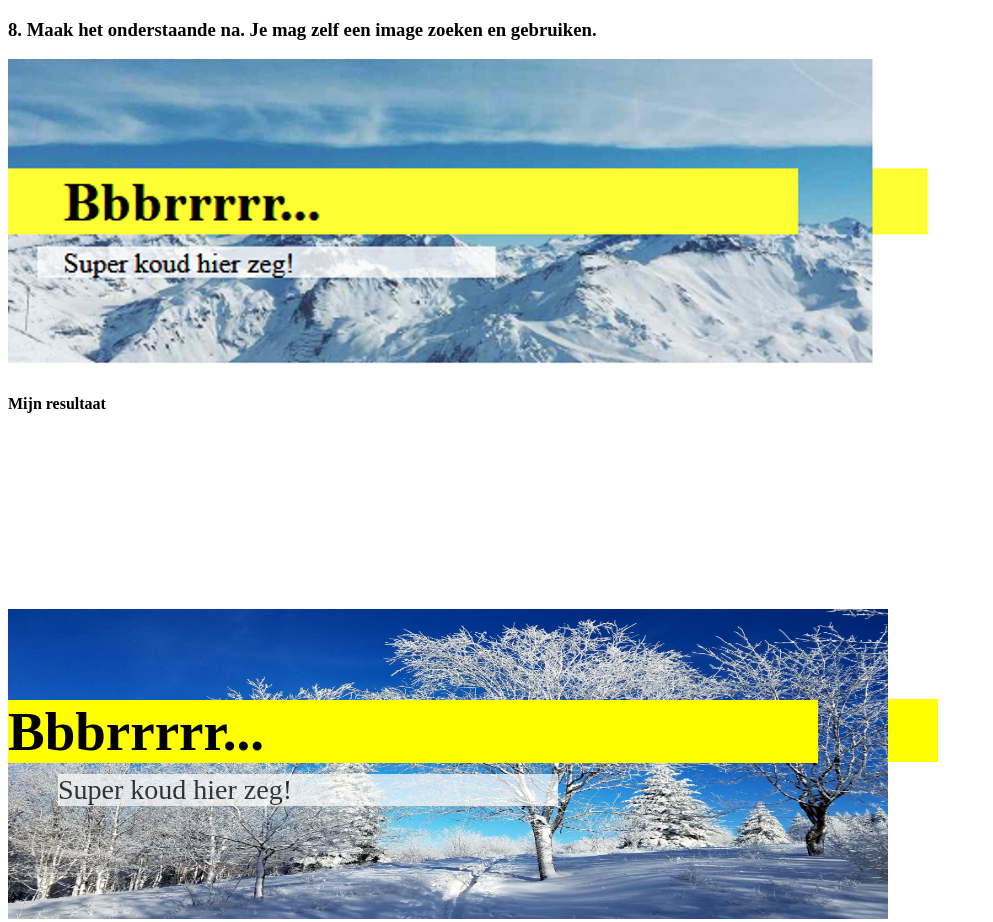
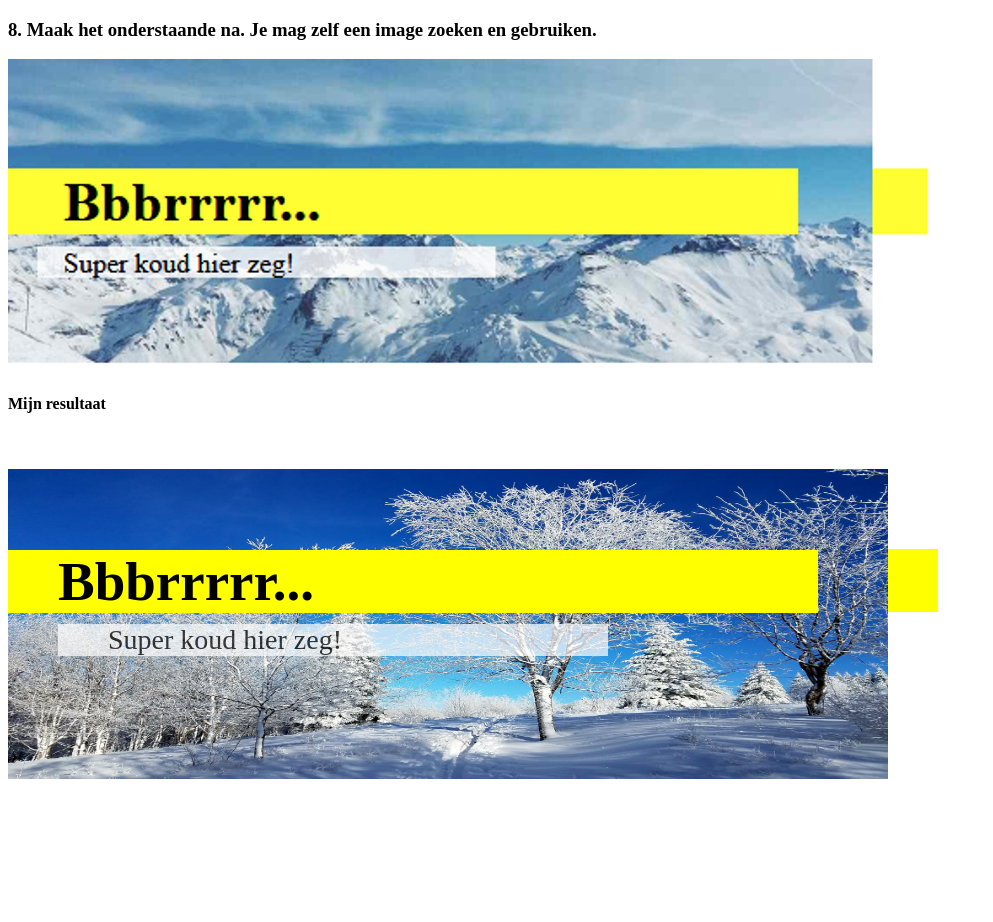
Before and after one commit to NobregaV/Webdevelopment, a plain HTML site: page Week 2/3. DisplayPositioning/Opdracht-8.html in a window 1280 px wide. Shown: the whole page, without its empty margins (0-993 px from the left). Drawn offline with Linux system fonts and the light colour scheme.

Commit message:
Onderdeel 3
Opdracht 8 afbeelding omhoog

```diff
--- a/Week 2/3. DisplayPositioning/Opdracht-8.html
+++ b/Week 2/3. DisplayPositioning/Opdracht-8.html
@@ -7,17 +7,21 @@
     <title>Document</title>
 
     <style>
-        .winter {
+        #winter {
             width: 880px;
             height: 310px;
+            position: relative;
+            bottom: 140px;
+            z-index: -1;
+
         }
 
         .br {
             background-color: yellow;
-            width: 810px;
+            width: 760px;
             font-size: 55px;
             position: relative;
-            top: 250px;
+            top: 100px;
         }
 
         .br2 {
@@ -26,9 +30,9 @@
             height: 63px;
             background-color: yellow;
             position: relative;
-            bottom: 224px;
+            bottom: 374px;
             left: 810px;
-            z-index: -1;
+            z-index: -2;
 
         }
 
@@ -37,16 +41,23 @@
             opacity: 0.7;
             font-size: 28px;
             position: relative;
-            top: 225px;
+            top: 75px;
             left: 50px;
             width: 500px;
         }
+h1 {
+    padding-left: 50px;
+}
+
+p {
+    padding-left:50px;
+}
 
         /* .box {
 
             background-color: rgb(121, 9, 9); */
 
-        }
+
 
         /* .boxgeel {
             width: 810px;
@@ -66,9 +77,10 @@
 
     <h1 class="br">Bbbrrrrr...</h1>
     <p class="koud">Super koud hier zeg!</p>
-    <img class="winter" src="./Img/cold8.jpg">
+    <img id="winter" src="./Img/cold8.jpg">
     <!-- <div class="box"></div> -->
     <div class="br2"></div>
+
 
 </body>
 
```
